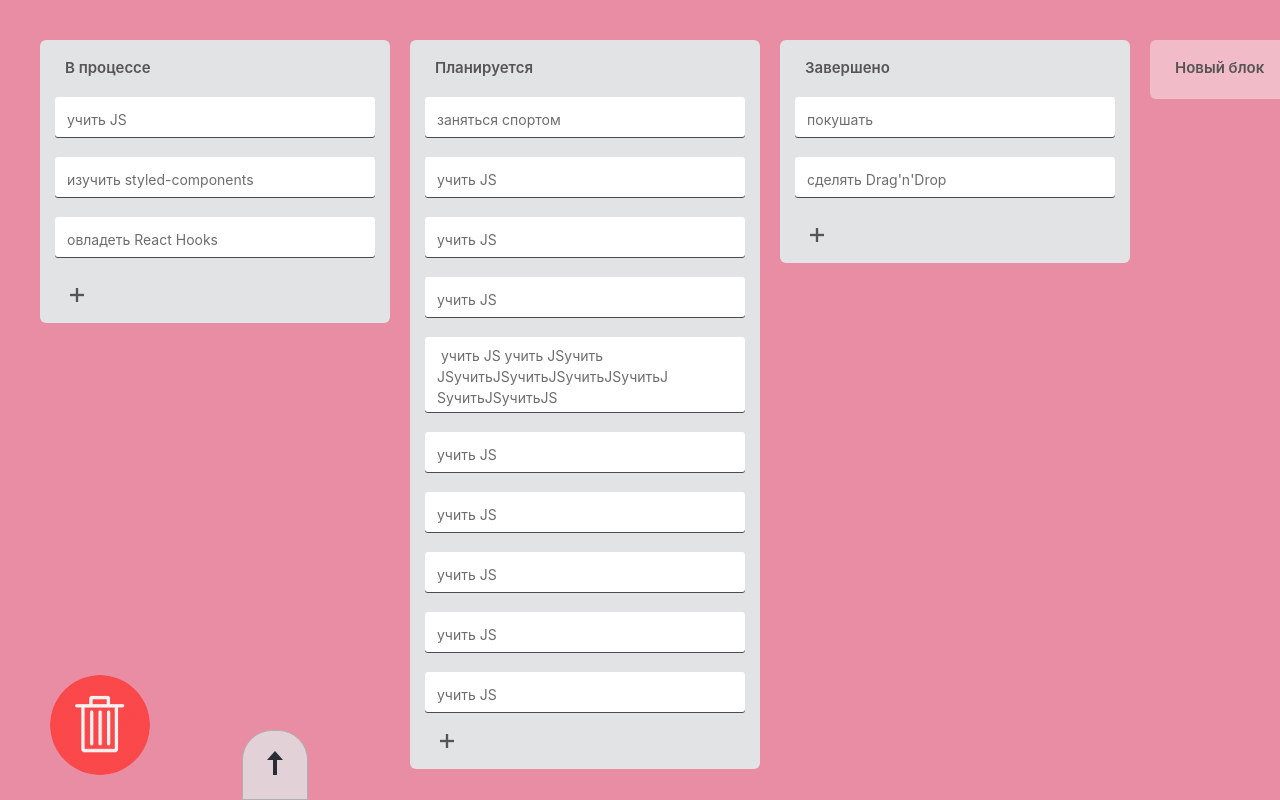
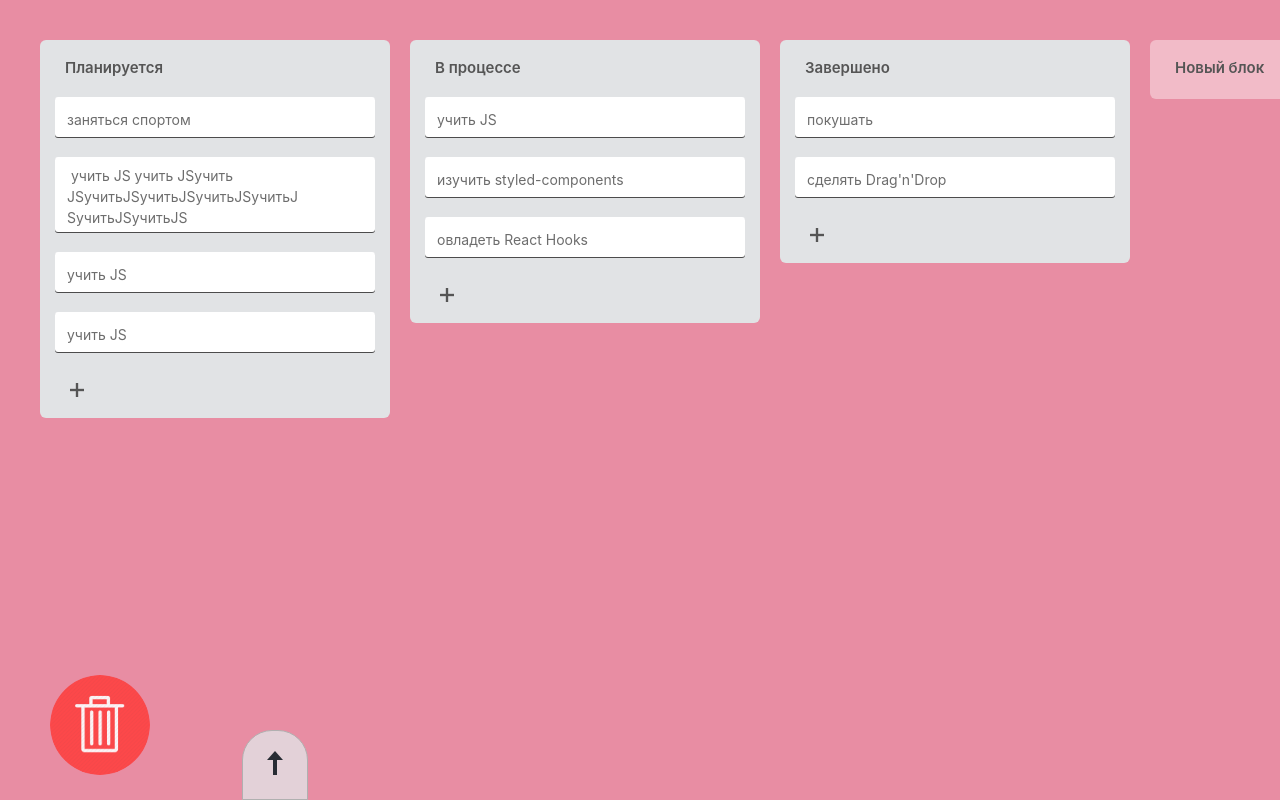
Before and after one commit to Gloomylord/Task-board, a React (Create React App) app: page / in a window 1280 px wide. Shown: the top 800 px of the page. Built offline with nearby package versions, Linux system fonts and the light colour scheme.

Commit message:
change example

```diff
--- a/src/App.js
+++ b/src/App.js
@@ -32,27 +32,12 @@ let Delete = styled.div`
 
 `;
 
-let arrColumns = [
-    'Планируется',
-    'В процессе',
-    'Завершено',
-];
-
 let arrTasks = [
+    {index: 1, task: 'заняться спортом', column: 'Планируется'},
     {index: 1, task: 'учить JS', column: 'В процессе'},
-    {index: 2, task: 'учить JS', column: 'Планируется'},
+    {index: 2, task: ' учить JS учить JSучить JSучитьJSучитьJSучитьJSучитьJSучитьJSучитьJS', column: 'Планируется'},
     {index: 3, task: 'учить JS', column: 'Планируется'},
     {index: 4, task: 'учить JS', column: 'Планируется'},
-    {index: 5, task:  ' учить JS учить JSучить JSучитьJSучитьJSучитьJSучитьJSучитьJSучитьJS', column: 'Планируется'},
-    {index: 6, task: 'учить JS', column: 'Планируется'},
-    {index: 7, task: 'учить JS', column: 'Планируется'},
-    {index: 8, task: 'учить JS', column: 'Планируется'},
-    {index: 9, task: 'учить JS', column: 'Планируется'},
-    {index: 10, task: 'учить JS', column: 'Планируется'},
-    {index: 11, task:  ' учить JS учить JSучить JSучитьJSучитьJSучитьJSучитьJSучитьJSучитьJS', column: 'Планируется'},
-    {index: 12, task: 'учить JS', column: 'Планируется'},
-    {index: 13, task: 'учить JS', column: 'Планируется'},
-    {index: 1, task: 'заняться спортом', column: 'Планируется'},
     {index: 2, task: 'изучить styled-components', column: 'В процессе'},
     {index: 3, task: 'овладеть React Hooks', column: 'В процессе'},
     {index: 2, task: "сделять Drag'n'Drop", column: 'Завершено'},
@@ -65,7 +50,6 @@ function addId(arr) {
             return value;
         }
     );
-    console.log('arr', arr);
     return arr;
 }
 
@@ -96,7 +80,6 @@ function App() {
                 taskIndex = value.index;
             }
         });
-        console.log('task, column', id, column, index);
         if (!index) {
             let index;
             if (taskColumn === column) {
@@ -131,7 +114,6 @@ function App() {
 
 
         } else {
-            console.log('здесь');
             if (taskColumn !== column) {
                 setTasks(tasks.map((value) => {
                     if (value.column === column) {
@@ -151,7 +133,6 @@ function App() {
                 }));
             } else {
                 index = +index + 1;
-                console.log(+index + 1, taskIndex);
                 setTasks(tasks.map((value) => {
                     if (value.column === column) {
                         if (value.id === id) {
@@ -170,18 +151,6 @@ function App() {
                 }));
             }
         }
-
-        //
-        // a.forEach(({index, task, column}) => {
-        //     console.log(index, task, column);
-        // });
-
-        // let newTasks = [...tasks];
-        // let index = newTasks.findIndex((value) => value.task === task);
-        // if (index !== -1) {
-        //     newTasks[index].column = column;
-        //     setTasks(newTasks);
-        // }
     }
 
     function deleteTask(id) {
@@ -240,22 +209,15 @@ function App() {
         if (!isBefore) index += 1;
 
         if (index > lastId) {
-            let value = arr.splice(lastId, 1);
+            arr.splice(lastId, 1);
             arr.splice(index - 1, 0, title);
-            console.log(index, lastId, arr, value[0], title);
         } else {
-            let value = arr.splice(lastId, 1);
+            arr.splice(lastId, 1);
             arr.splice(index, 0, title);
-            console.log(index, lastId, arr, value[0], title);
         }
         setColumn(arr);
     }
 
-
-
-
-    console.log('-------------------------');
-    console.log(editTitle);
 
     return (<>
             <div className="App">
--- a/src/Menu/Color.js
+++ b/src/Menu/Color.js
@@ -2,7 +2,7 @@ import React, {useState} from 'react';
 import '../App.css';
 import styled from 'styled-components';
 
-let Color =styled.div`
+let Color = styled.div`
       border-radius: 50px;
       box-sizing: border-box;
       border-bottom: 1px solid #4b4b4b;
@@ -15,8 +15,9 @@ let Color =styled.div`
       ${props => `background-color: ${props.color}`}
 `;
 
-export default function App({color,changeColor}) {
+export default function App({color, changeColor}) {
     const [value] = useState(color);
+
     function onClick() {
         changeColor(value);
     }
--- a/src/Menu/Menu.js
+++ b/src/Menu/Menu.js
@@ -107,7 +107,7 @@ let arrColor = [
     'rgb(217, 196, 6)',
     '#26a3df',
     '#f38a07',
-    '#f31c82',
+    '#f95ba1',
     'rgb(15, 176, 144)',
     'rgb(133,82,176)',
     'rgb(142,176,35)',
--- a/src/Task/MoveTask.js
+++ b/src/Task/MoveTask.js
@@ -1,7 +1,6 @@
 export default function (id, changeColumn, deleteTask, isEdit) {
     let Task = document.getElementById(id);
     let height = Task.getBoundingClientRect().height;
-    let offsetHeight = Task.offsetHeight;
     if (!isEdit) {
         Task.onmousedown = function onmousedown(event) {
 
@@ -26,11 +25,9 @@ export default function (id, changeColumn, deleteTask, isEdit) {
             div.style.borderRadius = '5px';
             div.style.boxSizing = 'border-box';
             Task.before(div);
-            console.log(offsetHeight, height, div.getBoundingClientRect().height);
             Task.style.position = 'absolute';
             Task.style.margin = 0;
             Task.style.zIndex = 1000;
-            console.log(div.style);
 
             moveAt(event.pageX, event.pageY);
 
@@ -44,7 +41,6 @@ export default function (id, changeColumn, deleteTask, isEdit) {
             let moved = true;
             let index = null;
             let arrPos = null;
-            let timer;
             let containerTop;
             let containerHeight;
             let isScrolling = false;
@@ -58,7 +54,6 @@ export default function (id, changeColumn, deleteTask, isEdit) {
                     Task.style.transform = 'rotate(3deg)';
                     moved = false;
                 }
-                console.log(div.offsetHeight, div.getBoundingClientRect().height);
                 if (div.offsetHeight < height) {
                     div.style.height = height + 'px';
                 }
@@ -167,6 +162,7 @@ export default function (id, changeColumn, deleteTask, isEdit) {
                                 //elemselfH = element.getBoundingClientRect().height;
                             }
                         }
+                        console.log(arrPos);
                     }
 
                     let lastIndex;
@@ -200,14 +196,10 @@ export default function (id, changeColumn, deleteTask, isEdit) {
             document.addEventListener('mousemove', onMouseMove);
 
             Task.onmouseup = function () {
-                if (timer) {
-                    clearInterval(timer);
-                }
                 document.removeEventListener('mousemove', onMouseMove);
                 Task.onmouseup = null;
                 Task.style = style;
                 div.remove();
-                console.log(arrPos);
                 if (currentDroppable) {
                     leaveDroppable(currentDroppable);
                 }
```
Also changed, not shown: src/Column/Column.js (+5 -5 lines), src/Column/MoveColumn.js (+4 -6 lines), src/Task/Task.js (+16 -16 lines). Lines whose indentation alone changed are shown as unchanged.
